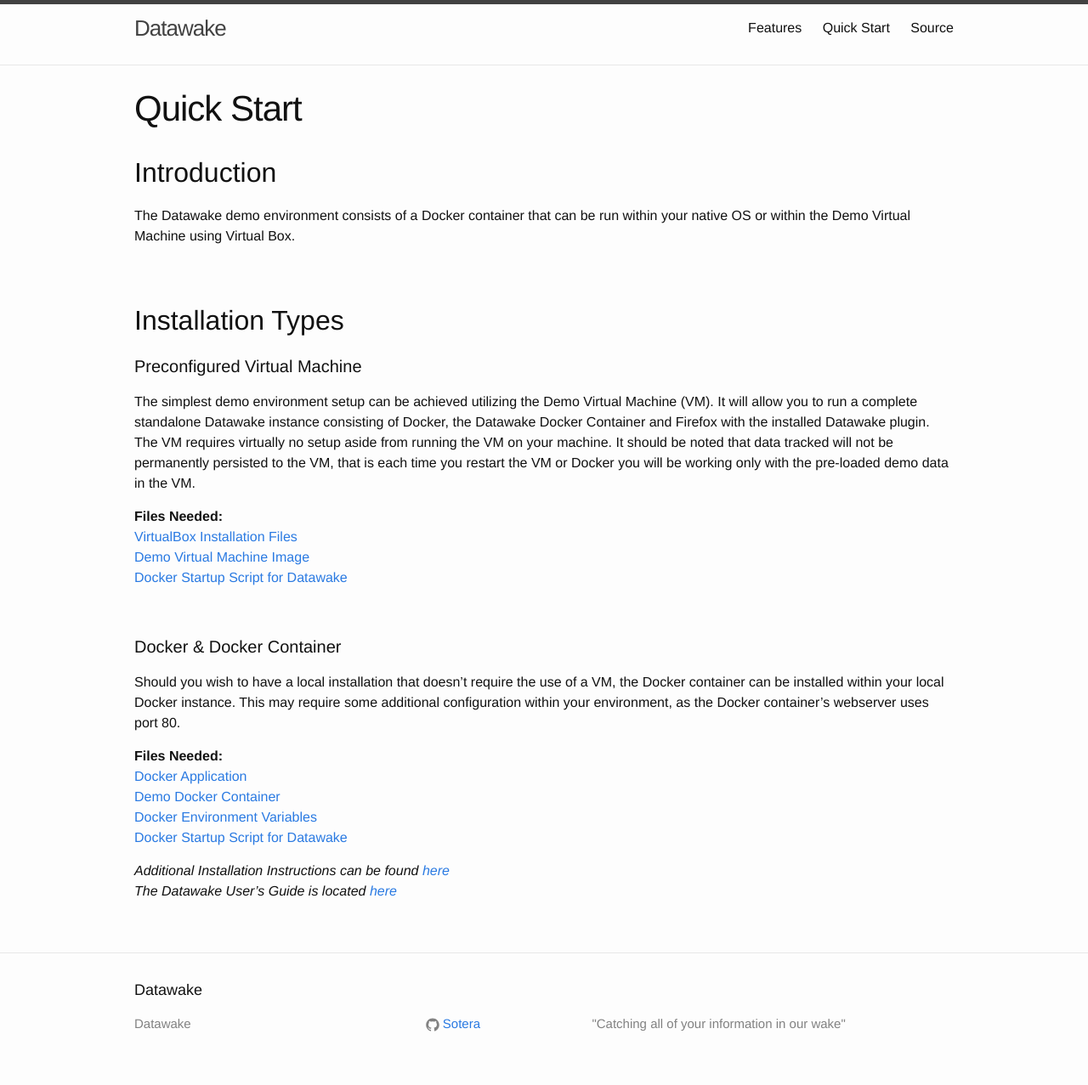
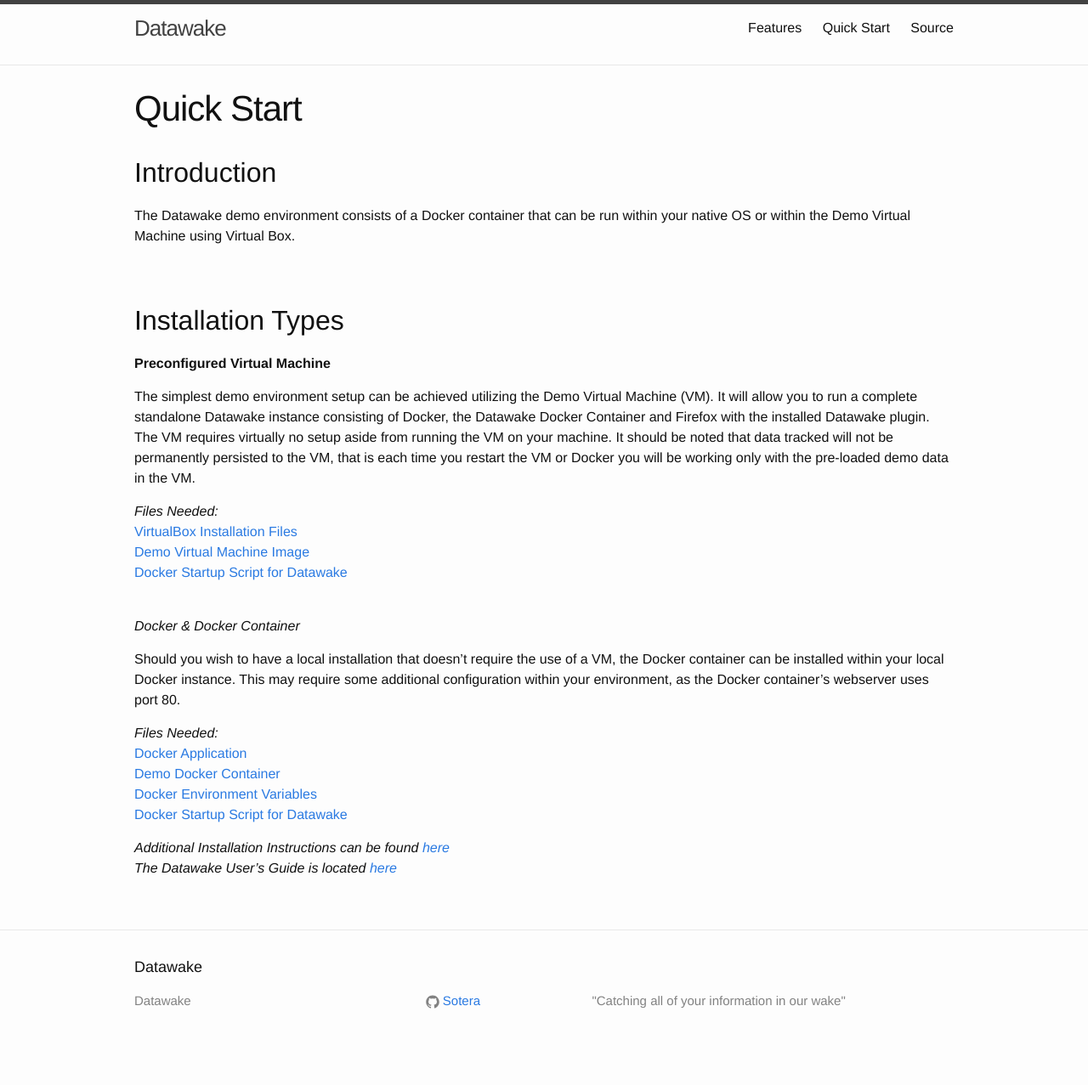
Before and after one commit to Sotera/Datawake, a Jekyll site: the page built from quickstart.md, in a window 1280 px wide. Shown: the whole page at 85% size. Built offline with Jekyll 4.4.1, drawn with Linux system fonts in a browser that asks for light colours; after the commit the page ends 1250 px from its top, so only the background shows below that.

```diff
--- a/quickstart.md
+++ b/quickstart.md
@@ -10,21 +10,21 @@ The Datawake demo environment consists of a Docker container that can be run wit
   <br />
 
 ## Installation Types ##
-#### Preconfigured Virtual Machine
+**Preconfigured Virtual Machine**
 
 The simplest demo environment setup can be achieved utilizing the Demo Virtual Machine (VM).  It will allow you to run a complete standalone Datawake instance consisting of Docker, the Datawake Docker Container and Firefox with the installed Datawake plugin.  The VM requires virtually no setup aside from running the VM on your machine.  It should be noted that data tracked will not be permanently persisted to the VM, that is each time you restart the VM or Docker you will be working only with the pre-loaded demo data in the VM.
 
-**Files Needed:** <br />
+_Files Needed:_ <br />
 [VirtualBox Installation Files](https://www.virtualbox.org/wiki/Downloads "Download & Install VirtualBox") <br />
 [Demo Virtual Machine Image](https://s3.amazonaws.com/soterastuff/Datawake_Demo/DataWakeDemoVM.zip "Zipped VM Files") <br />
 [Docker Startup Script for Datawake](https://s3.amazonaws.com/soterastuff/Datawake_Demo/dockerstartup.sh "Docker Startup File") <br />
 
   <br />
-#### Docker & Docker Container
+*Docker & Docker Container*
 
 Should you wish to have a local installation that doesn't require the use of a VM, the Docker container can be installed within your local Docker instance.  This may require some additional configuration within your environment, as the Docker container’s webserver uses port 80.
 
-**Files Needed:** <br />
+_Files Needed:_ <br />
 [Docker Application](https://docs.docker.com/installation/#installation "Docker Installation Info & Files") <br />
 [Demo Docker Container](https://s3.amazonaws.com/soterastuff/Datawake_Demo/dw_demo.tar "Tarfile for Docker Container") <br />
 [Docker Environment Variables](https://s3.amazonaws.com/soterastuff/Datawake_Demo/DWenvVar.txt "Docker Environment Variables") <br />
```
